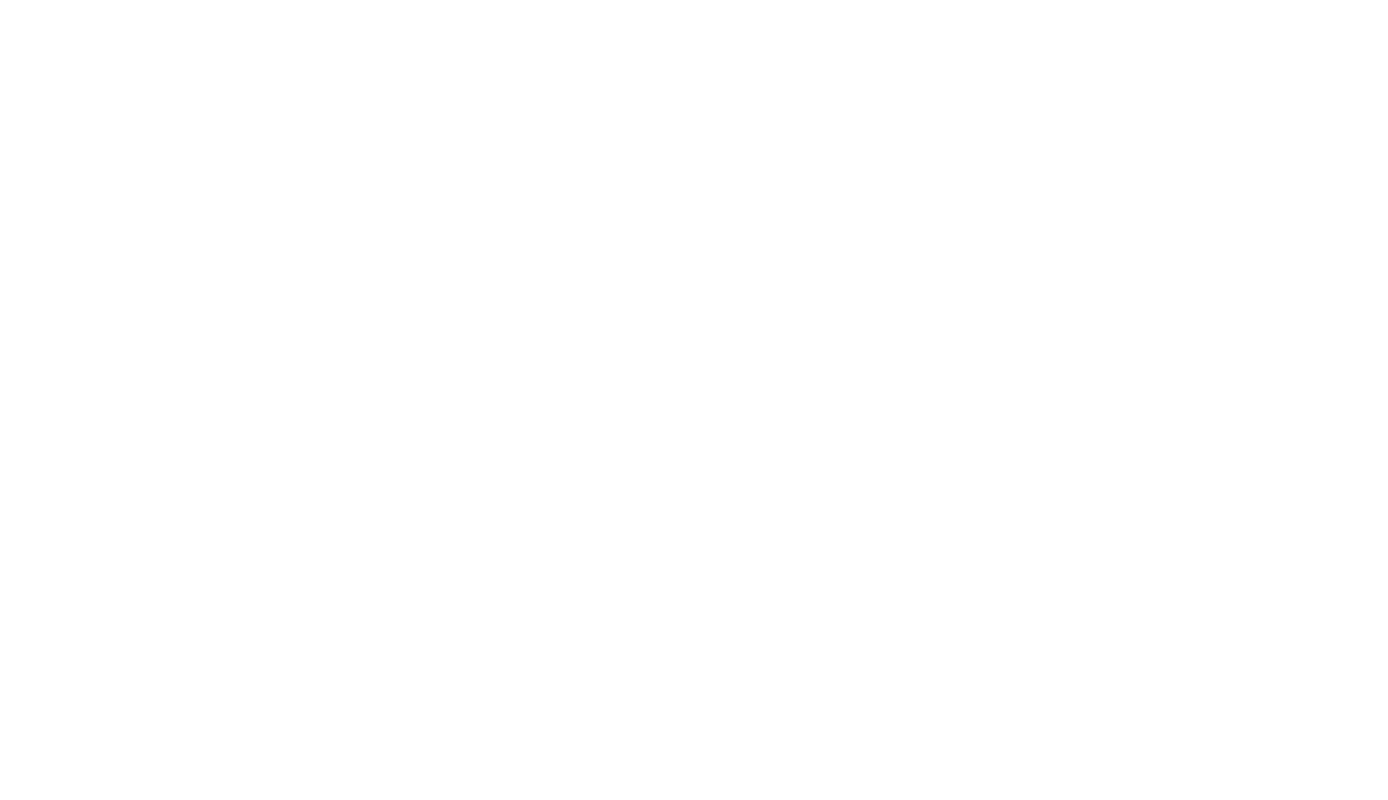
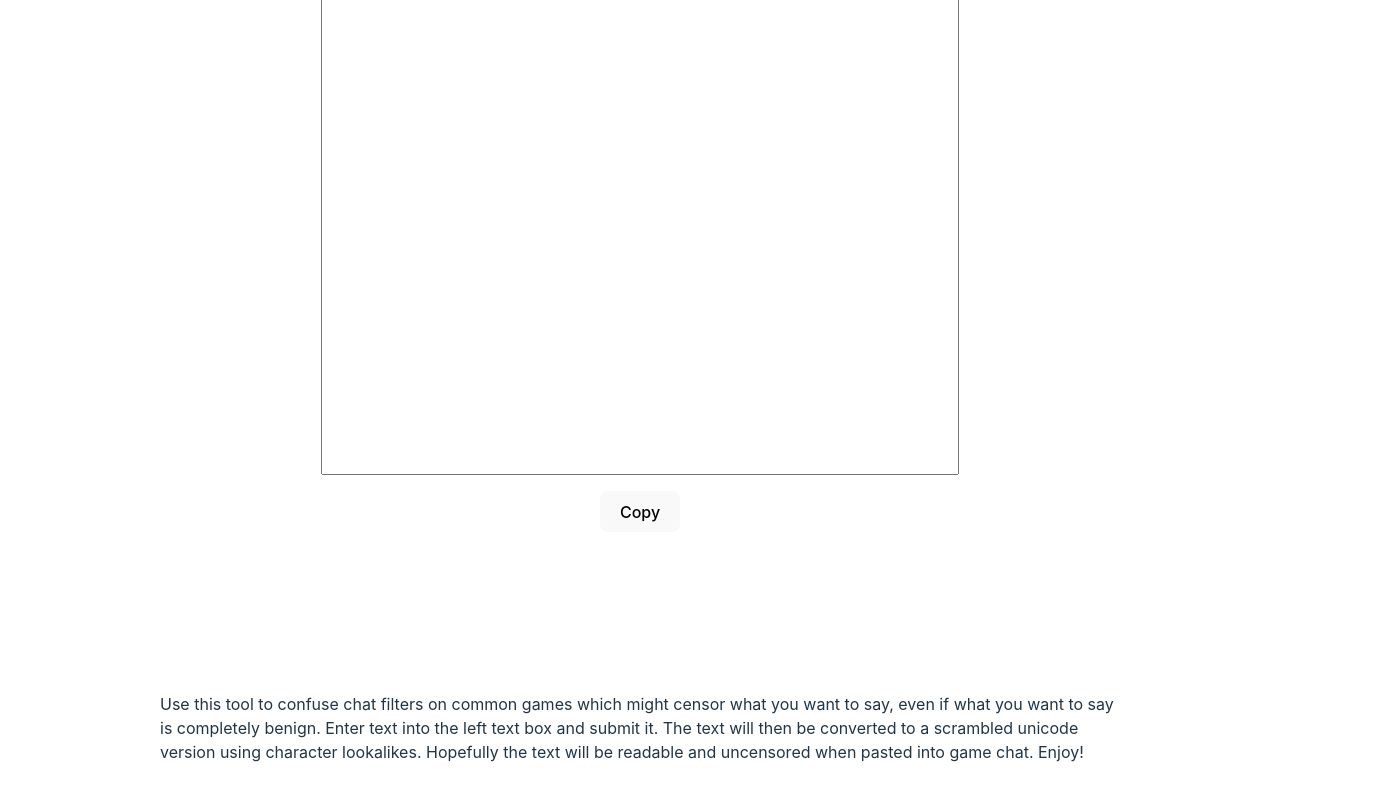
Before and after one commit to teykamp/character-scrambler, a React (Vite) app: page / in a window 1280 px wide. Shown: the part 1016-1816 px from the top of the page, 1388 px wide, since content can reach past the window. Before the commit the page ends 800 px from the top, so only its background shows below. Built offline with nearby package versions, Linux system fonts and the light colour scheme.

Commit message:
add some more styling and content

```diff
--- a/src/App.tsx
+++ b/src/App.tsx
@@ -7,9 +7,25 @@ import ConverterOutput from './components/ConverterOutput.tsx'
 function App() {
   const [textToEncode, setTextToEncode] = useState<string>('')
 
+  // const githubLogoLink = 'https://external-content.duckduckgo.com/iu/?u=https%3A%2F%2Ficon-library.com%2Fimages%2Fgithub-icon-white%2Fgithub-icon-white-6.jpg&f=1&nofb=1&ipt=225ecd91ec005863286c4ac60fa6e86c5a1756df5dd36196a1760051fecc6dab&ipo=images'
+  const descriptionText = `
+    Use this tool to confuse chat filters on common games which might
+    censor what you want to say, even if what you want to say is completely
+    benign. Enter text into the left text box and submit it. The text will
+    then be converted to a scrambled unicode version using character
+    lookalikes. Hopefully the text will be readable and uncensored when
+    pasted into game chat. Enjoy!
+  `
+
   return (
+    <>
+      <h2>Convert Text to Scrambled Text.</h2>
+      <h5>Hopefully can bypass chat filters...</h5>
       <div style={{
+        marginTop: '30px',
         display: 'flex',
+        justifyContent: 'center',
+        flexWrap: 'wrap',
         gap: '5rem',
       }}>
         <UserInput
@@ -18,7 +34,24 @@ function App() {
         <ConverterOutput
           textToEncode={textToEncode}
         />
+        <div
+          style={{
+            width: '100%',
+            display: 'flex',
+            justifyContent: 'center',
+        }}>
+          <div>
+            <p
+              style={{
+                maxWidth: '60em',
+                marginTop: '80px',
+                textAlign: 'left',
+              }}
+            >{descriptionText}</p>
           </div>
+        </div>
+      </div>
+    </>
   )
 }
 
```
Lines whose indentation alone changed are shown as unchanged.
